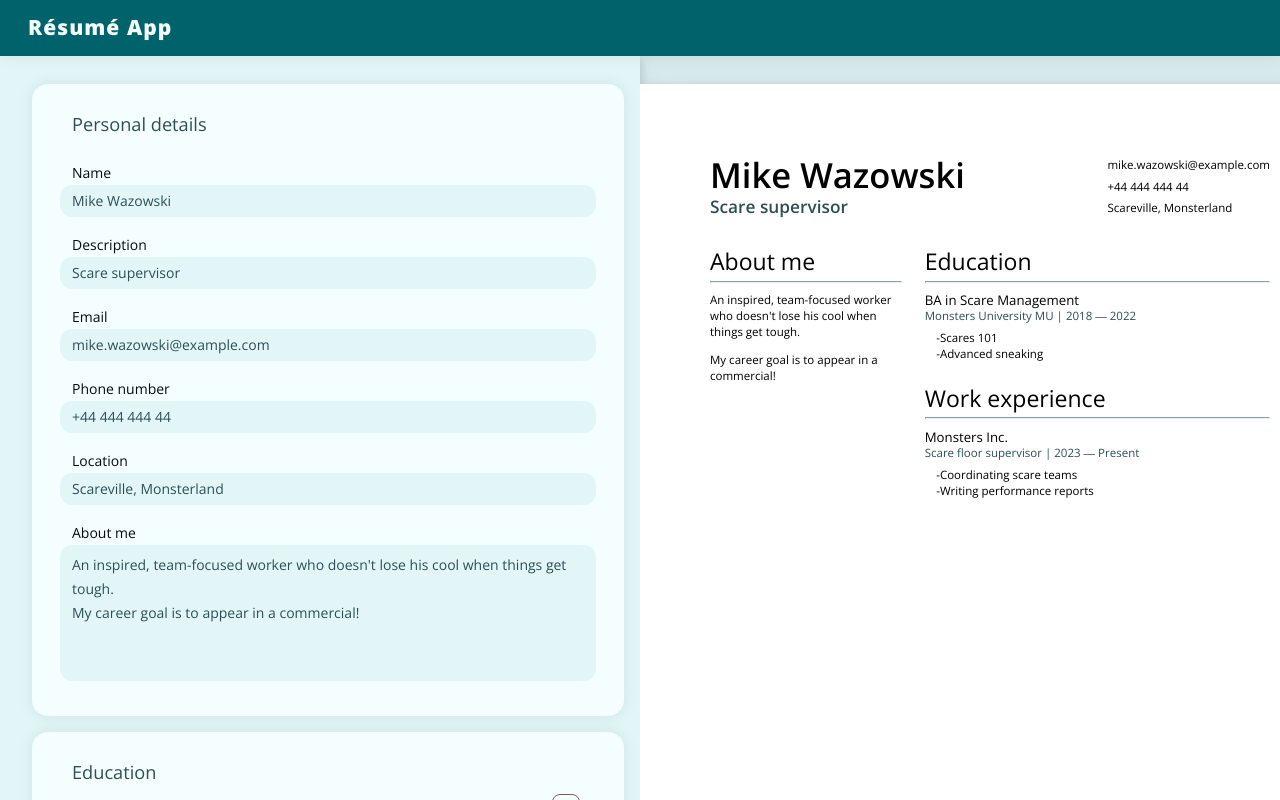
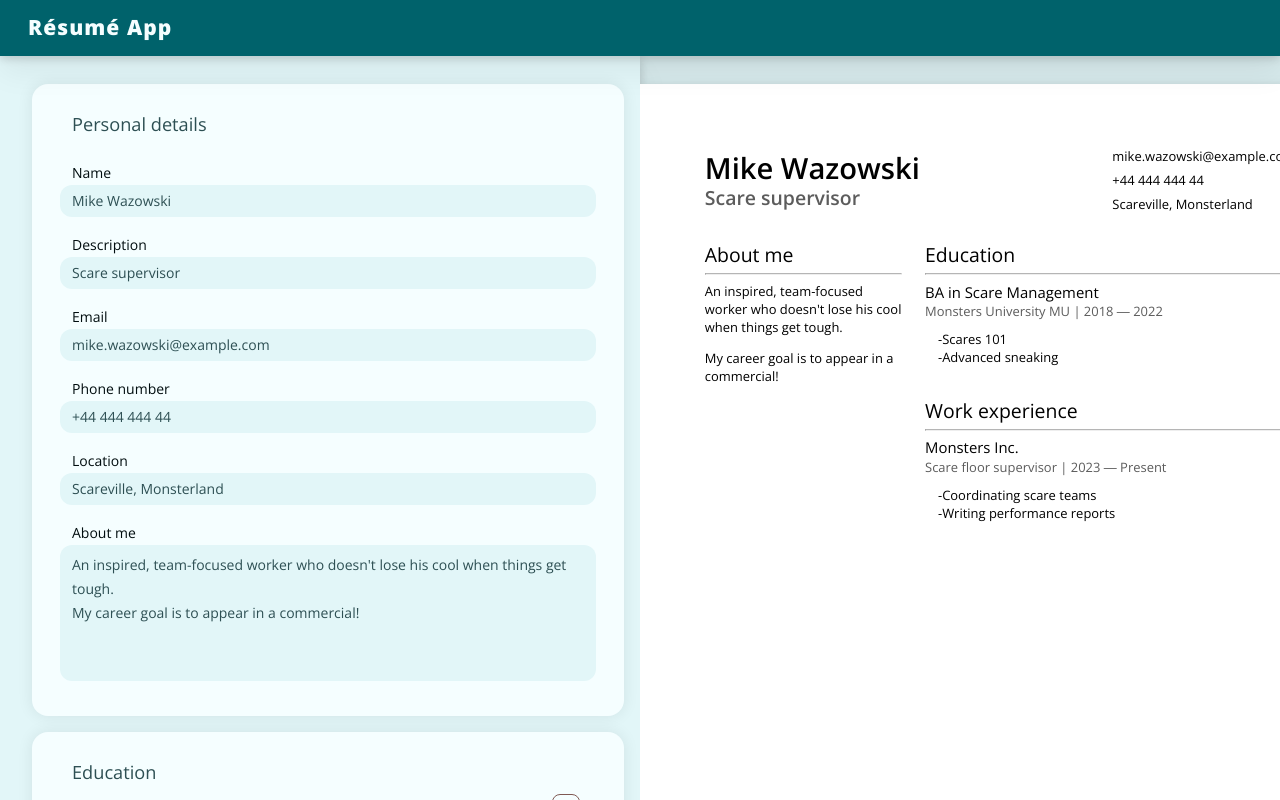
Before and after one commit to vicpues/odin-cv, a React (Vite) app: page / in a window 1280 px wide. Built offline with nearby package versions, Linux system fonts and the light colour scheme.

Commit message:
refactor: Use variables for output styling
Clunky, but this finally fixes the weird layout shifts when the output element gets resized.

```diff
--- a/src/components/NavBar/NavBar.css
+++ b/src/components/NavBar/NavBar.css
@@ -6,7 +6,7 @@ nav {
   left: 0;
   align-items: center;
 
-  box-shadow: var(--soft-shadow);
+  box-shadow: var(--double-shadow);
   background-color: var(--primary);
   padding-inline: var(--margin-xl);
   height: var(--nav-height);
--- a/src/components/Output/Output.css
+++ b/src/components/Output/Output.css
@@ -6,8 +6,9 @@
 }
 
 #output-container {
-  --min-aspect-ratio: 1.414;
-  --page-width: 50em;
+  --min-aspect-ratio: 1.414; /* A4 Paper size */
+  --page-width: 45rem;
+  --rem: calc(0.018 * var(--page-width));
   display: flex;
   justify-self: center;
   margin: var(--margin-xl) auto;
@@ -16,31 +17,49 @@
 }
 
 .output-page {
+  --h1: 600 calc(2.25 * var(--rem)) / 1.2em var(--ff);
+  --h1-sub: 600 calc(1.5 * var(--rem)) / 1.2em var(--ff);
+  --h2: 400 calc(1.5 * var(--rem)) / 1.2em var(--ff);
+  --pl: 400 calc(1.15 * var(--rem)) / 1.4em var(--ff);
+  --p: 400 calc(1 * var(--rem)) / 1.4em var(--ff);
+
+  --margin-xxs: calc(0.25 * var(--rem));
+  --margin-xs: calc(0.5 * var(--rem));
+  --margin-s: calc(0.75 * var(--rem));
+  --margin-m: calc(1 * var(--rem));
+  --margin-l: calc(1.25 * var(--rem));
+  --margin-xl: calc(1.75 * var(--rem));
+  --margin-xxl: calc(2.5 * var(--rem));
+
+  --bg-light: white;
+  --text: black;
+  --text-muted: hsl(0, 0%, 36%);
+  --border-muted: hsl(0, 0%, 71%);
+
   box-shadow: var(--double-shadow);
-  background-color: white;
-  padding: 10%;
-  color: black;
+  background-color: var(--bg-light);
+  padding: calc(5 * var(--rem));
+  color: var(--text);
   font: var(--p);
-  font-size: 0.9cqw;
 }
 
 .two-column-layout {
   display: grid;
   grid-template-rows: max-content 1fr;
   grid-template-columns: 1.2fr 1fr 1fr;
-  gap: 2.5em 2em;
+  gap: var(--margin-xxl) var(--margin-xl);
 
   .name-cell {
     grid-area: 1 / span 2;
     align-self: center;
 
     .name {
-      font: var(--h-big);
+      font: var(--h1);
     }
 
     .description {
       color: var(--text-muted);
-      font: var(--h-sub);
+      font: var(--h1-sub);
     }
   }
 
@@ -48,13 +67,13 @@
     display: flex;
     flex-direction: column;
     justify-content: center;
-    gap: 0.8em;
+    gap: var(--margin-s);
     line-height: 1.1;
   }
 
   .about-cell {
     .output-para + .output-para {
-      margin-top: 1em;
+      margin-top: var(--margin-m);
     }
   }
 
@@ -62,34 +81,34 @@
     display: flex;
     grid-area: 2 / 2 / 2 / span 2;
     flex-direction: column;
-    gap: 2em;
+    gap: var(--margin-xxl);
 
     .history-entry + .history-entry {
-      margin-top: 1.75em;
+      margin-top: var(--margin-xl);
     }
 
     .history-entry {
       .entry-title {
-        font-size: 1.15em;
+        font: var(--pl);
       }
 
       .entry-subtitle {
-        margin-bottom: 0.5em;
+        margin-bottom: var(--margin-s);
         color: var(--text-muted);
       }
 
       .entry-details {
-        padding-left: 1em;
+        padding-left: var(--margin-m);
       }
     }
   }
 }
 
 .output-title {
-  font: var(--h-smol);
+  font: var(--h2);
 }
 
 .output-separator {
-  margin: 0.4em 0 0.8em;
+  margin: var(--margin-xs) 0;
   border-top: 1px solid var(--border-muted);
 }
--- a/src/index.css
+++ b/src/index.css
@@ -9,13 +9,10 @@
 }
 
 /* VARIABLES */
-#root {
+:root {
   /* Typography (add sizes as needed) */
   --ff: "open-sans", Arial, Helvetica, sans-serif;
-  --h-big: 600 3em/1.2em var(--ff);
-  --h-smol: 400 2em/1.2em var(--ff);
-  --h-sub: 600 1.5em/1.4em var(--ff);
-  --h1: ultra-expanded 900 1.5em/1.4em var(--ff);
+  --h1: 900 1.5em/1.4em var(--ff);
   --h2: 400 1.3em/1.4em var(--ff);
   --p: 400 1em/1.4em var(--ff);
 
```
Also changed, not shown: 1 other file (tests, documents, lock files or other folders).
